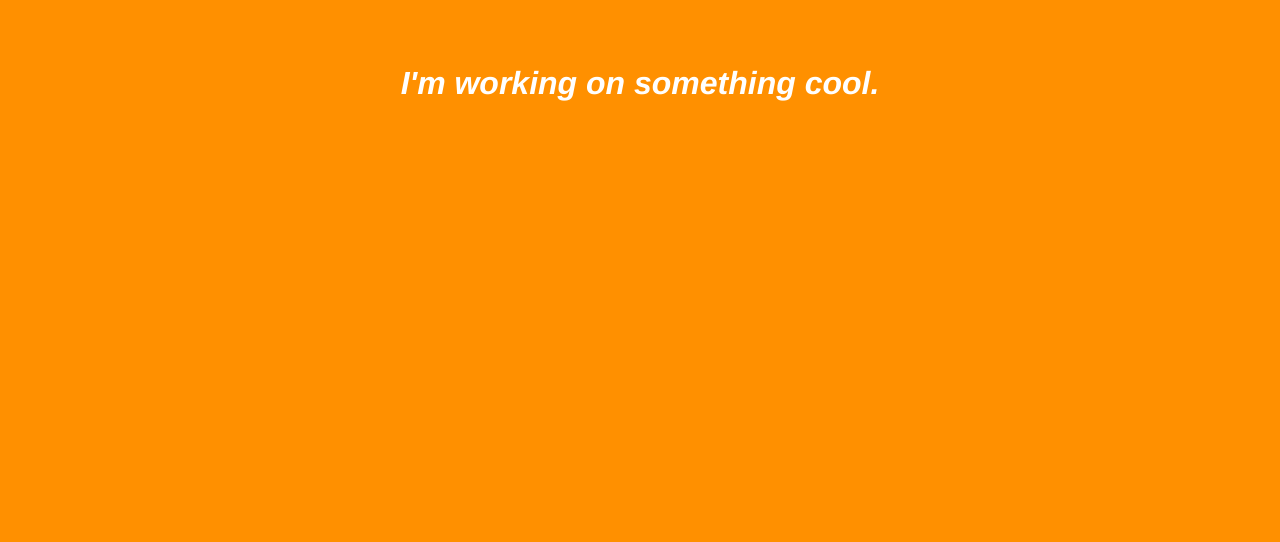
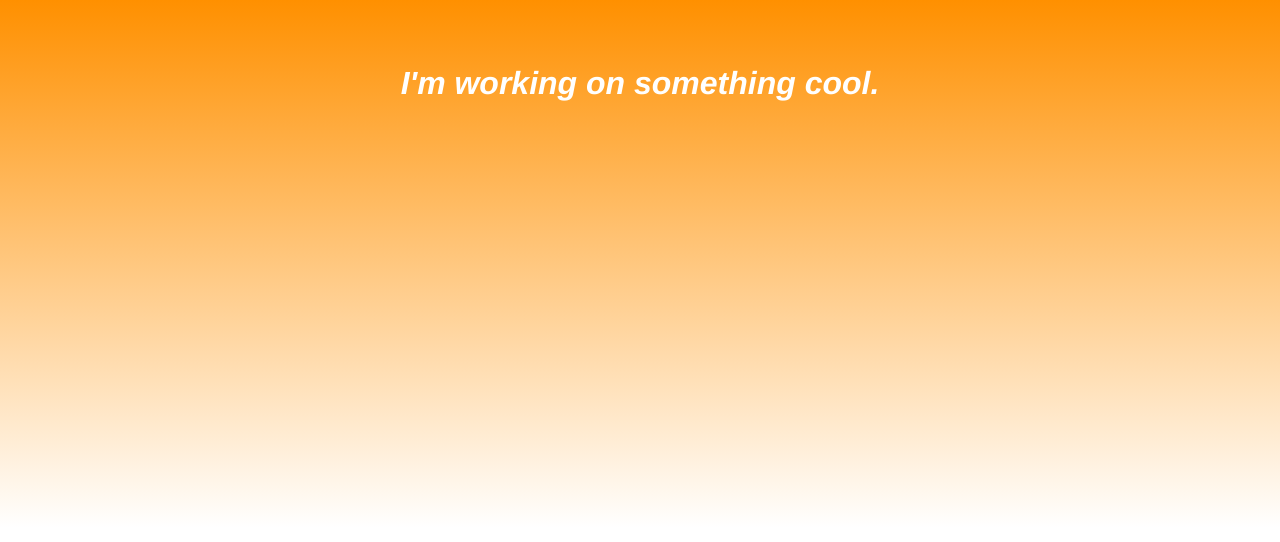
Before and after one commit to plethoraflag/Kickpad, a plain HTML site: page index.html in a window 1280 px wide. Drawn offline with Linux system fonts and the light colour scheme.

Commit message:
Added gradient background

```diff
--- a/index.html
+++ b/index.html
@@ -1,3 +1,10 @@
-<body style="background-color:#ff9000;">
+<body>
 <br><br><h1 style="color:white;text-align:center;font-family:helvetica;"><i>I'm working on something cool.</i></h>
 </body>
+<style>
+  body {
+    background: rgb(255,144,0);
+    background: linear-gradient(180deg, rgba(255,144,0,1) 0%, rgba(255,255,255,1) 66%);
+    background-repeat: repeat-x;
+  }
+</style>
```
